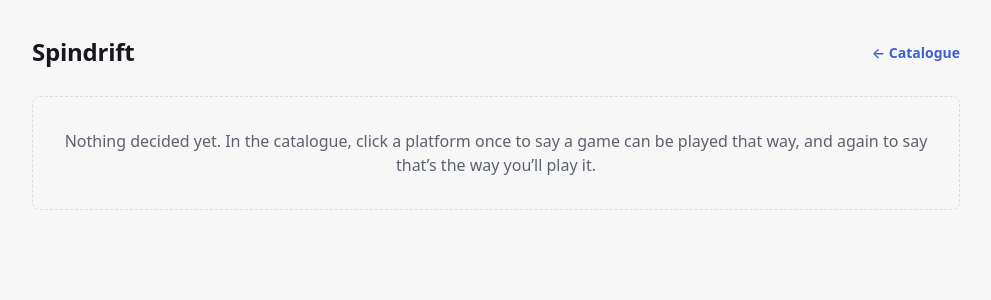
After one commit to theselftaughtdev42/spindrift, a Flask app: page /by-platform in a window 1280 px wide. The commit adds this page. Shown: the top 300 px of the page, without its empty margins (144-1135 px from the left). Run offline with Flask 3, Linux system fonts and the light colour scheme; data that the repository does not hold is empty.

Commit message:
display intentions by platform

```diff
--- a/spindrift/__init__.py
+++ b/spindrift/__init__.py
@@ -37,6 +37,37 @@ def create_app(database_path):
     @app.get("/")
     def page():
         return render_template("page.html", **catalogue())
+
+    @app.get("/by-platform")
+    def by_platform():
+        """The decisions, gathered under the platform each one names.
+
+        The catalogue answers "where could I play this" a row at a time. This answers
+        "what am I playing on the Switch" — which the grid can only be read sideways for
+        on a desktop, and not at all on a phone, where the reflow trades the columns away
+        for cards. Decided games only: an undecided game has no answer to give here.
+        """
+        connection = db.get_connection()
+        decisions = connection.execute(
+            "SELECT game_platforms.platform, games.name"
+            " FROM game_platforms JOIN games ON games.id = game_platforms.game_id"
+            " WHERE game_platforms.intended"
+            " ORDER BY games.name COLLATE NOCASE"
+        ).fetchall()
+
+        games = {}
+        for decision in decisions:
+            games.setdefault(decision["platform"], []).append(decision["name"])
+        # Walking PLATFORMS rather than the rows does two things at once: the groups come
+        # out in the same order as the grid's columns, and a platform nothing has been
+        # decided on is simply absent — ten headings over eight empty spaces would be a
+        # page mostly about what has not been decided.
+        groups = [
+            (platform, games[platform])
+            for platform in PLATFORMS
+            if platform in games
+        ]
+        return render_template("by_platform.html", groups=groups)
 
     @app.post("/games")
     def add_game():
--- a/spindrift/static/spindrift.css
+++ b/spindrift/static/spindrift.css
@@ -100,10 +100,43 @@ body {
   font: 1rem/1.5 system-ui, -apple-system, "Segoe UI", sans-serif;
 }
 
+/* The heading and the link to the other page share one line, at opposite ends of the
+   measure. Centred rather than aligned on the baseline, because the link takes vertical
+   padding to reach a thumb-sized target and baseline alignment would hang that padding
+   below the heading rather than around it. */
+.masthead {
+  display: flex;
+  align-items: center;
+  justify-content: space-between;
+  gap: 1rem;
+  margin-bottom: 1.5rem;
+}
+
 h1 {
-  margin: 0 0 1.5rem;
+  margin: 0;
   font-size: 1.5rem;
   letter-spacing: -0.01em;
+}
+
+/* Underlined only on hover: at rest the accent colour and its position already say link,
+   and the masthead is quieter for it. */
+.nav {
+  flex: none;
+  padding: 0.6rem 0;
+  color: var(--accent);
+  font-size: 0.875rem;
+  font-weight: 600;
+  text-decoration: none;
+}
+
+.nav:hover {
+  text-decoration: underline;
+}
+
+.nav:focus-visible {
+  outline: 2px solid var(--accent);
+  outline-offset: 3px;
+  border-radius: 0.25rem;
 }
 
 .add input[type="text"] {
--- /dev/null
+++ b/spindrift/templates/by_platform.html
@@ -0,0 +1,54 @@
+{% extends "layout.html" %}
+
+{% block title %}By platform — Spindrift{% endblock %}
+
+{% block nav %}
+  <a class="nav" href="{{ url_for('page') }}">&larr; Catalogue</a>
+{% endblock %}
+
+{% block content %}
+  {#- A real `<table>`, where the catalogue is a grid wearing table roles. The catalogue
+      had to be a grid because it reflows into cards on a phone; two columns of text do
+      not reflow into anything, they just get narrower. So this page can use the element
+      that actually means what it is, and gets its header, its scopes and its row groups
+      for nothing. -#}
+  {% if groups %}
+    <p class="lede">Where each decided game is going to be played.</p>
+
+    <table class="plan">
+      <thead>
+        <tr>
+          <th scope="col">Platform</th>
+          <th scope="col">Game</th>
+        </tr>
+      </thead>
+      {#- One `<tbody>` per platform rather than one for the whole table: the groups are
+          what this page is, and a row group is the markup for a group of rows. -#}
+      {% for platform, names in groups %}
+        <tbody>
+          {% for name in names %}
+            <tr>
+              {#- Written once and spanning its games, so the platform reads as a heading
+                  over them rather than as a word repeated down the column. `data-platform`
+                  is the same handle the matrix tints its cells by, so a platform is the
+                  same colour on both pages. -#}
+              {% if loop.first %}
+                <th scope="rowgroup" rowspan="{{ names | length }}"
+                    data-platform="{{ platform }}">{{ platform }}</th>
+              {% endif %}
+              <td>{{ name }}</td>
+            </tr>
+          {% endfor %}
+        </tbody>
+      {% endfor %}
+    </table>
+  {% else %}
+    {#- The empty state carries the instructions, because deciding is a second click on a
+        cell that already does something on the first — the one part of this app that is
+        not visible in the catalogue just by looking at it. -#}
+    <p class="empty">
+      Nothing decided yet. In the catalogue, click a platform once to say a game can be
+      played that way, and again to say that’s the way you’ll play it.
+    </p>
+  {% endif %}
+{% endblock %}
--- /dev/null
+++ b/spindrift/templates/layout.html
@@ -0,0 +1,27 @@
+{#- The shell both pages share: the head, the masthead, and the link between them.
+
+    Extracted when the second page arrived, and holding exactly what the two have in
+    common. Anything only the catalogue needs — htmx, the handlers that watch it, the
+    banner they raise — is a block it fills in, so the by-platform page does not carry a
+    script it never calls. -#}
+<!doctype html>
+<html lang="en">
+  <head>
+    <meta charset="utf-8">
+    <meta name="viewport" content="width=device-width, initial-scale=1">
+    <title>{% block title %}Spindrift{% endblock %}</title>
+    <link rel="stylesheet" href="{{ url_for('static', filename='spindrift.css') }}">
+    {% block head %}{% endblock %}
+  </head>
+  <body {% block body_attributes %}{% endblock %}>
+    {#- The heading names the app on both pages and the link beside it names the other
+        one, so which page you are on is told by the link you are being offered rather
+        than by a title you have to read. -#}
+    <header class="masthead">
+      <h1>Spindrift</h1>
+      {% block nav %}{% endblock %}
+    </header>
+
+    {% block content %}{% endblock %}
+  </body>
+</html>
```
Also changed, not shown: other parts of spindrift/static/spindrift.css (+63 -0 lines), spindrift/templates/page.html (+13 -13 lines).
